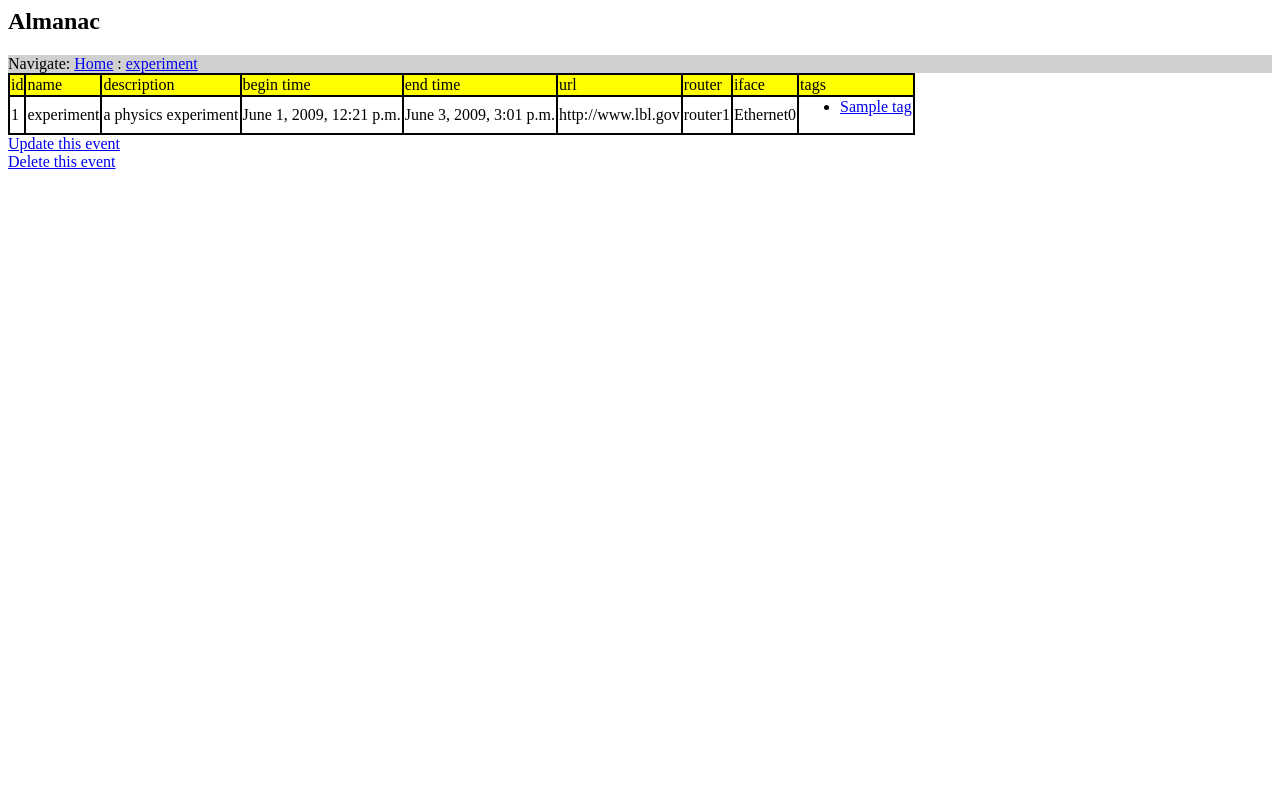
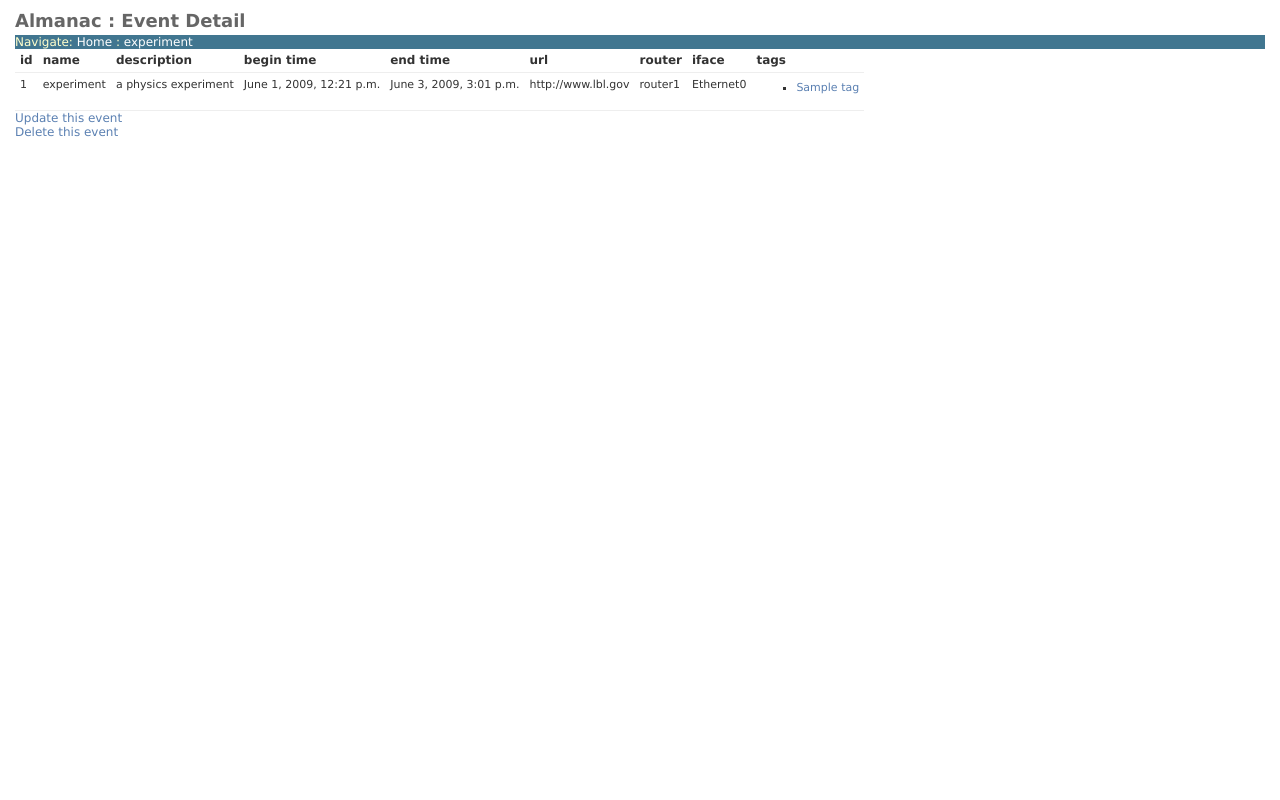
Before and after one commit to mmernik/net-almanac, a Django app: template almanac/templates/event/event_detail.html in a window 1280 px wide. Run offline with Django 3.2, Linux system fonts and the light colour scheme; data comes from the database, SQL or seed files in the repository; tables that the repository leaves empty hold one stand-in row (values such as "Sample post"); the template is opened without the code that fills it: values that come from a table or form of the project are taken from there, most other values are stand-ins (such as "Sample title", 1, 10 or a date in 2020); parts of the project's set-up code (start-up, migrations or seed data) failed here and were passed over.

Commit message:
import django css, and modify templates to use it.

```diff
--- /dev/null
+++ b/almanac/media/global.css
@@ -0,0 +1,142 @@
+body { margin:0; padding:0; font-size:12px; font-family:"Lucida Grande","DejaVu Sans","Bitstream Vera Sans",Verdana,Arial,sans-serif; color:#333; background:#fff; }
+
+/* LINKS */
+a:link, a:visited { color: #5b80b2; text-decoration:none; }
+a:hover { color: #036; }
+a img { border:none; }
+a.section:link, a.section:visited { color: white; text-decoration:none; }
+
+/* GLOBAL DEFAULTS */
+p, ol, ul, dl { margin:.2em 0 .8em 0; }
+p { padding:0; line-height:140%; }
+
+h1,h2,h3,h4,h5 { font-weight:bold; }
+h1 { font-size:18px; color:#666; padding:0 6px 0 0; margin:0 0 .2em 0; }
+h2 { font-size:16px; margin:1em 0 .5em 0; }
+h2.subhead { font-weight:normal;margin-top:0; }
+h3 { font-size:14px; margin:.8em 0 .3em 0; color:#666; font-weight:bold; }
+h4 { font-size:12px; margin:1em 0 .8em 0; padding-bottom:3px; }
+h5 { font-size:10px; margin:1.5em 0 .5em 0; color:#666; text-transform:uppercase; letter-spacing:1px; }
+
+ul li { list-style-type:square; padding:1px 0; }
+ul.plainlist { margin-left:0 !important; }
+ul.plainlist li { list-style-type:none; }
+li ul { margin-bottom:0; }
+li, dt, dd { font-size:11px; line-height:14px; }
+dt { font-weight:bold; margin-top:4px; }
+dd { margin-left:0; }
+
+form { margin:0; padding:0; }
+fieldset { margin:0; padding:0; }
+
+blockquote { font-size:11px; color:#777; margin-left:2px; padding-left:10px; border-left:5px solid #ddd; }
+code, pre { font-family:"Bitstream Vera Sans Mono", Monaco, "Courier New", Courier, monospace; background:inherit; color:#666; font-size:11px; }
+pre.literal-block { margin:10px; background:#eee; padding:6px 8px; }
+code strong { color:#930; }
+hr { clear:both; color:#eee; background-color:#eee; height:1px; border:none; margin:0; padding:0; font-size:1px; line-height:1px; }
+
+/* TEXT STYLES & MODIFIERS */
+.small { font-size:11px; }
+.tiny { font-size:10px; }
+p.tiny { margin-top:-2px; }
+.mini { font-size:9px; }
+p.mini { margin-top:-3px; }
+.help, p.help { font-size:10px !important; color:#999; }
+p img, h1 img, h2 img, h3 img, h4 img, td img { vertical-align:middle; }
+.quiet, a.quiet:link, a.quiet:visited { color:#999 !important;font-weight:normal !important; }
+.quiet strong { font-weight:bold !important; }
+.float-right { float:right; }
+.float-left { float:left; }
+.clear { clear:both; }
+.align-left { text-align:left; }
+.align-right { text-align:right; }
+.example { margin:10px 0; padding:5px 10px; background:#efefef; }
+.nowrap { white-space:nowrap; }
+
+/* TABLES */
+table { border-collapse:collapse; border-color:#ccc; }
+td, th { font-size:11px; line-height:13px; border-bottom:1px solid #eee; vertical-align:top; padding:5px; font-family:"Lucida Grande", Verdana, Arial, sans-serif; }
+th { text-align:left; font-size:12px; font-weight:bold; }
+thead th,
+tfoot td { color:#666; padding:2px 5px; font-size:11px; background:#e1e1e1 url(../img/admin/nav-bg.gif) top left repeat-x; border-left:1px solid #ddd; border-bottom:1px solid #ddd; }
+tfoot td { border-bottom:none; border-top:1px solid #ddd; }
+thead th:first-child,
+tfoot td:first-child { border-left:none !important; }
+thead th.optional { font-weight:normal !important; }
+fieldset table { border-right:1px solid #eee; }
+tr.row-label td { font-size:9px; padding-top:2px; padding-bottom:0; border-bottom:none; color:#666; margin-top:-1px; }
+tr.alt { background:#f6f6f6; }
+.row1 { background:#EDF3FE; }
+.row2 { background:white; }
+
+/* SORTABLE TABLES */
+thead th a:link, thead th a:visited { color:#666; display:block; }
+table thead th.sorted { background-position:bottom left !important; }
+table thead th.sorted a { padding-right:13px; }
+table thead th.ascending a { background:url(../img/admin/arrow-down.gif) right .4em no-repeat; }
+table thead th.descending a { background:url(../img/admin/arrow-up.gif) right .4em no-repeat; }
+
+/* ORDERABLE TABLES */
+table.orderable tbody tr td:hover { cursor:move; }
+table.orderable tbody tr td:first-child { padding-left:14px; background-image:url(../img/admin/nav-bg-grabber.gif); background-repeat:repeat-y; }
+table.orderable-initalized .order-cell, body>tr>td.order-cell { display:none; }
+
+/* FORM DEFAULTS */
+input, textarea, select { margin:2px 0; padding:2px 3px; vertical-align:middle; font-family:"Lucida Grande", Verdana, Arial, sans-serif; font-weight:normal; font-size:11px; }
+textarea { vertical-align:top !important; }
+input[type=text], input[type=password], textarea, select, .vTextField { border:1px solid #ccc; }
+
+/*  FORM BUTTONS  */
+.button, input[type=submit], input[type=button], .submit-row input { background:white url(../img/admin/nav-bg.gif) bottom repeat-x; padding:3px; color:black; border:1px solid #bbb; border-color:#ddd #aaa #aaa #ddd; }
+.button:active, input[type=submit]:active, input[type=button]:active { background-image:url(../img/admin/nav-bg-reverse.gif); background-position:top; }
+.button.default, input[type=submit].default, .submit-row input.default { border:2px solid #5b80b2; background:#7CA0C7 url(../img/admin/default-bg.gif) bottom repeat-x; font-weight:bold; color:white; float:right; }
+.button.default:active, input[type=submit].default:active { background-image:url(../img/admin/default-bg-reverse.gif); background-position:top; }
+
+/* MODULES */
+.module { border:1px solid #ccc; margin-bottom:5px; background:white; }
+.module p, .module ul, .module h3, .module h4, .module dl, .module pre { padding-left:10px; padding-right:10px; }
+.module blockquote { margin-left:12px; }
+.module ul, .module ol { margin-left:1.5em; }
+.module h3 { margin-top:.6em; }
+.module h2, .module caption, .inline-group h2 { margin:0; padding:2px 5px 3px 5px; font-size:11px; text-align:left; font-weight:bold; background:#7CA0C7 url(../img/admin/default-bg.gif) top left repeat-x; color:white; }
+.module table { border-collapse: collapse; }
+
+/* MESSAGES & ERRORS */
+ul.messagelist { padding:0 0 5px 0; margin:0; }
+ul.messagelist li { font-size:12px; display:block; padding:4px 5px 4px 25px; margin:0 0 3px 0; border-bottom:1px solid #ddd; color:#666; background:#ffc url(../img/admin/icon_success.gif) 5px .3em no-repeat; }
+.errornote { font-size:12px !important; display:block; padding:4px 5px 4px 25px; margin:0 0 3px 0; border:1px solid red; color:red;background:#ffc url(../img/admin/icon_error.gif) 5px .3em no-repeat; }
+ul.errorlist { margin:0 !important; padding:0 !important; }
+.errorlist li { font-size:12px !important; display:block; padding:4px 5px 4px 25px; margin:0 0 3px 0; border:1px solid red; color:white; background:red url(../img/admin/icon_alert.gif) 5px .3em no-repeat; }
+td ul.errorlist { margin:0 !important; padding:0 !important; }
+td ul.errorlist li { margin:0 !important; }
+.errors { background:#ffc; }
+.errors input, .errors select { border:1px solid red; }
+div.system-message { background: #ffc; margin: 10px; padding: 6px 8px; font-size: .8em; }
+div.system-message p.system-message-title { padding:4px 5px 4px 25px; margin:0; color:red; background:#ffc url(../img/admin/icon_error.gif) 5px .3em no-repeat; }
+.description { font-size:12px; padding:5px 0 0 12px; }
+
+/* BREADCRUMBS */
+div.breadcrumbs { background:white url(../img/admin/nav-bg-reverse.gif) 0 -10px repeat-x; padding:2px 8px 3px 8px; font-size:11px;  color:#999;  border-top:1px solid white; border-bottom:1px solid #ccc; text-align:left; }
+
+/* ACTION ICONS */
+.addlink { padding-left:12px; background:url(../img/admin/icon_addlink.gif) 0 .2em no-repeat; }
+.changelink { padding-left:12px; background:url(../img/admin/icon_changelink.gif) 0 .2em no-repeat; }
+.deletelink { padding-left:12px; background:url(../img/admin/icon_deletelink.gif) 0 .25em no-repeat; }
+a.deletelink:link, a.deletelink:visited { color:#CC3434; }
+a.deletelink:hover { color:#993333; }
+
+/* OBJECT TOOLS */
+.object-tools { font-size:10px; font-weight:bold; font-family:Arial,Helvetica,sans-serif; padding-left:0; float:right; position:relative; margin-top:-2.4em; margin-bottom:-2em; }
+.form-row .object-tools { margin-top:5px; margin-bottom:5px; float:none; height:2em; padding-left:3.5em; }
+.object-tools li { display:block; float:left; background:url(../img/admin/tool-left.gif) 0 0 no-repeat; padding:0 0 0 8px; margin-left:2px; height:16px; }
+.object-tools li:hover { background:url(../img/admin/tool-left_over.gif) 0 0 no-repeat; }
+.object-tools a:link, .object-tools a:visited { display:block; float:left; color:white; padding:.1em 14px .1em 8px; height:14px; background:#999 url(../img/admin/tool-right.gif) 100% 0 no-repeat; }
+.object-tools a:hover, .object-tools li:hover a { background:#5b80b2 url(../img/admin/tool-right_over.gif) 100% 0 no-repeat; }
+.object-tools a.viewsitelink, .object-tools a.golink { background:#999 url(../img/admin/tooltag-arrowright.gif) top right no-repeat; padding-right:28px; }
+.object-tools a.viewsitelink:hover, .object-tools a.golink:hover { background:#5b80b2 url(../img/admin/tooltag-arrowright_over.gif) top right no-repeat; }
+.object-tools a.addlink { background:#999 url(../img/admin/tooltag-add.gif) top right no-repeat; padding-right:28px; }
+.object-tools a.addlink:hover { background:#5b80b2 url(../img/admin/tooltag-add_over.gif) top right no-repeat; }
+
+/* OBJECT HISTORY */
+table#change-history { width:100%; }
+table#change-history tbody th { width:16em; }
--- /dev/null
+++ b/almanac/media/layout.css
@@ -0,0 +1,29 @@
+/* PAGE STRUCTURE */
+#container { position:relative; width:100%; min-width:760px; padding:0; }
+#content { margin:10px 15px; }
+#header { width:100%; }
+#content-main { float:left; width:100%; }
+#content-related { float:right; width:18em; position:relative; margin-right:-19em; }
+#footer { clear:both; padding:10px; }
+
+/*  COLUMN TYPES  */
+.colMS { margin-right:20em !important; }
+.colSM { margin-left:20em !important; }
+.colSM #content-related { float:left; margin-right:0; margin-left:-19em; }
+.colSM #content-main { float:right; }
+.popup .colM { width:95%; }
+.subcol { float:left; width:46%; margin-right:15px; }
+.dashboard #content { width:500px; }
+
+/*  HEADER  */
+#header { background:#417690; color:#ffc; overflow:hidden; }
+#header a:link, #header a:visited { color:white; }
+#header a:hover { text-decoration:underline; }
+#branding h1 { padding:0 10px; font-size:18px; margin:8px 0; font-weight:normal; color:#f4f379; }
+#branding h2 { padding:0 10px; font-size:14px; margin:-8px 0 8px 0; font-weight:normal; color:#ffc; }
+#user-tools { position:absolute; top:0; right:0; padding:1.2em 10px; font-size:11px; text-align:right; }
+
+/* SIDEBAR */
+#content-related h3 { font-size:12px; color:#666; margin-bottom:3px; }
+#content-related h4 { font-size:11px; }
+#content-related .module h2 { background:#eee url(../img/admin/nav-bg.gif) bottom left repeat-x; color:#666; }
--- a/almanac/templates/base.html
+++ b/almanac/templates/base.html
@@ -1,22 +1,29 @@
 <html>
 <head>
-<title>Almanac {% block subtitle %} {% endblock %}</title>
-{% block head %}{% endblock %}
+<title>Almanac </title>
+<link rel="stylesheet" type="text/css" href="/site_media/global.css" />
+<link rel="stylesheet" type="text/css" href="/site_media/layout.css" />
+{% block head %}
+{% endblock %}
 </head>
-<body>
-<h2> Almanac</h2>
+<body >
+<div id="content">
+	<h1 > Almanac{% block subtitle %} {% endblock %}</h1>
 
-	<div style="background-color:#D0D0D0">
+	<div id="header">
 	Navigate: <a href="/event/">Home</a>
 	{% block navigate %}
 
 	{% endblock %}
 
 	</div>
-	<div>
+
+	<div >
 	{% block body %}
 	Nothing here!
 	{% endblock %}
 	</div>
+
+	</div>
 </body>
 </html>
--- a/almanac/templates/event/event_confirm_delete.html
+++ b/almanac/templates/event/event_confirm_delete.html
@@ -7,6 +7,6 @@
 {% block body %}
 Delete event named: {{event.name}}?
 <form action="" method="post">
-	<input type="submit" value="Submit">
+	<input type="submit" value="Delete">
 </form>
 {% endblock %}
--- a/almanac/templates/event/event_detail.html
+++ b/almanac/templates/event/event_detail.html
@@ -5,17 +5,17 @@
 {% block navigate %} : <a href="/event/{{event.id}}/">{{event.name}}</a> {% endblock %}
 
 {% block body %}
-<table bgcolor="black">
-    <tr bgcolor="yellow">
-        <td>id</td>
-        <td>name</td>
-        <td>description</td>
-        <td>begin time</td>
-        <td>end time</td>
-        <td>url</td>
-        <td>router</td>
-        <td>iface</td>
-        <td>tags</td>
+<table >
+    <tr>
+        <th>id</th>
+        <th>name</th>
+        <th>description</th>
+        <th>begin time</th>
+        <th>end time</th>
+        <th>url</th>
+        <th>router</th>
+        <th>iface</th>
+        <th>tags</th>
     </tr>
 
     <tr bgcolor="white">
--- a/almanac/templates/event/event_form.html
+++ b/almanac/templates/event/event_form.html
@@ -26,7 +26,7 @@ Please use [HH:MM[:ss[.uuuuuu]]] for the time. <br />
 Data: {{ form.data }} <br />
 Errors: {{ error }} <br />
 
-<h6><A HREF="http://www.tarrget.info/calendar/scw.htm">
+<h6><a target = 'blank' href="http://www.tarrget.info/calendar/scw.htm">
  Simple Calendar Widget by Anthony Garrett
-</A></h6>
+</a></h6>
 {% endblock %}
```
Also changed, not shown: almanac/templates/event/event_list.html (+16 -13 lines).
